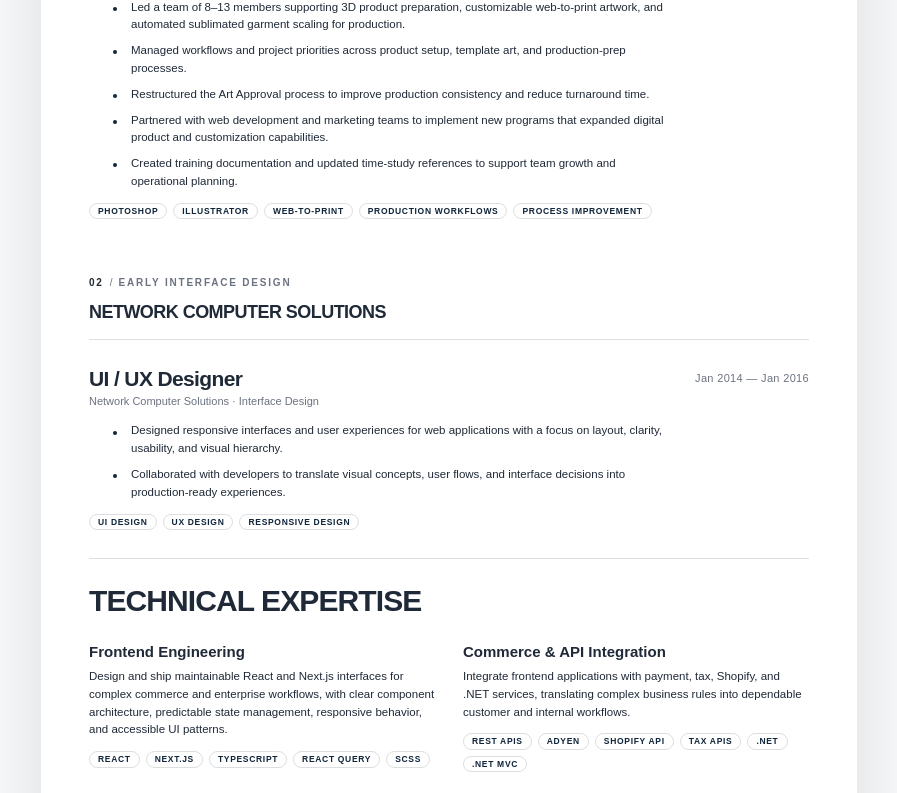
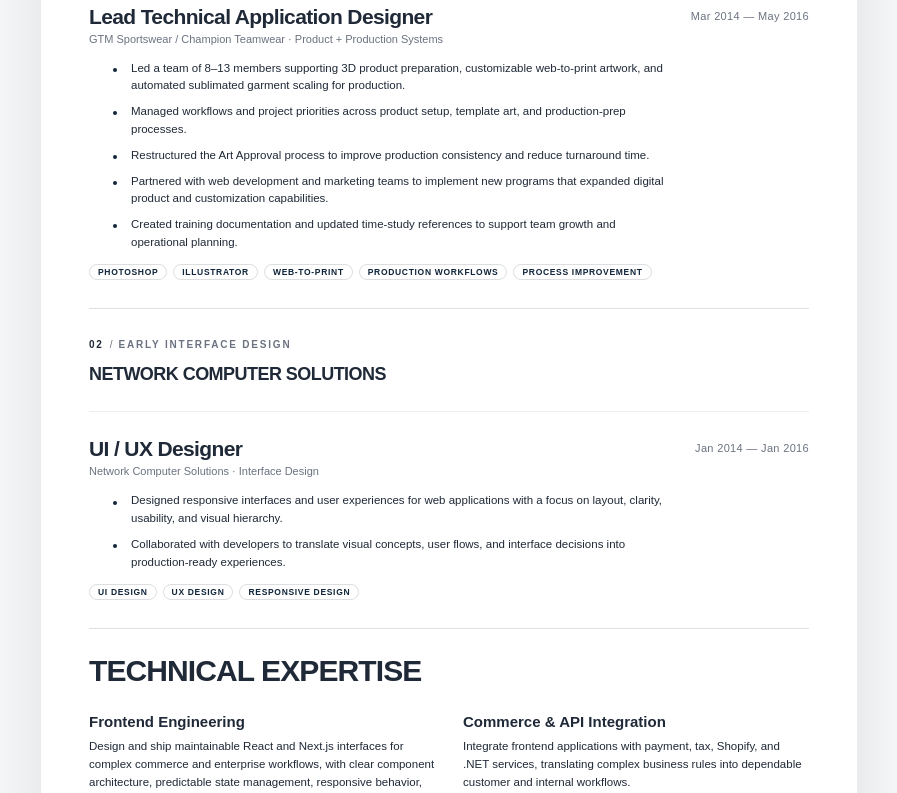
Before and after one commit to lanestrin/portfolio, a React (Vite) app: page /resume in a window 1280 px wide. Shown: the part 1460-2253 px from the top of the page, without its empty margins (191-1088 px from the left). Built offline with nearby package versions, Linux system fonts and the light colour scheme.

Commit message:
Update resume print organization divider

```diff
--- a/src/features/ResumePrint/ResumePrint.module.scss
+++ b/src/features/ResumePrint/ResumePrint.module.scss
@@ -31,8 +31,7 @@
     }
 }
 
-.eyebrow,
-.sectionTitle span {
+.eyebrow {
     display: block;
     margin-bottom: 10px;
     font-size: 11px;
@@ -97,16 +96,12 @@
 .stack {
     display: flex;
     flex-direction: column;
-    gap: 56px;
 }
 
-.organization {
-    break-inside: auto;
-    page-break-inside: auto;
-
-    &:last-child {
-        margin-bottom: 0;
-    }
+.organization + .organization {
+    margin-top: 28px;
+    padding-top: 28px;
+    border-top: 1px solid var(--color-primary-14);
 }
 
 .organizationIntro {
@@ -116,8 +111,6 @@
 
 .organizationHeader {
     margin-bottom: 28px;
-    padding-bottom: 18px;
-    border-bottom: 1px solid var(--color-primary-14);
 }
 
 .organizationMeta {
@@ -151,20 +144,17 @@
     display: flex;
     align-items: center;
     gap: 12px;
-
     margin: 0;
     padding: 0;
+    list-style: none;
 
-    list-style: none;
-}
-
-.organizationProgress li {
+    li {
         display: flex;
         align-items: center;
         gap: 12px;
     }
 
-.organizationProgress span {
+    span {
         font-family: "Roboto Condensed Variable", sans-serif;
         font-size: 18px;
         font-weight: 700;
@@ -172,6 +162,7 @@
         letter-spacing: -0.03em;
         text-transform: uppercase;
         white-space: nowrap;
+    }
 }
 
 .transitionIcon {
@@ -182,7 +173,6 @@
 .organizationSummary {
     max-width: 72%;
     margin: 14px 0 0;
-
     font-size: 11.5px;
     line-height: 1.6;
     color: var(--color-muted);
@@ -192,42 +182,30 @@
     margin-top: 26px;
     padding-top: 26px;
     border-top: 1px solid var(--color-primary-08);
-
     break-inside: avoid;
     page-break-inside: avoid;
-
-    &:first-of-type {
-        margin-top: 0;
-        padding-top: 0;
-        border-top: none;
-    }
 
     ul {
         margin: 0;
         padding-left: 1.5rem;
         list-style: none;
-
     }
 
     li {
+        position: relative;
         width: 80%;
-        position: relative;
+        margin-bottom: 8px;
         padding-left: 18px;
-        margin-bottom: 8px;
-
         font-size: 11.5px;
         line-height: 1.55;
 
         &::before {
             content: "";
-
             position: absolute;
+            top: 0.72em;
             left: 0;
-            top: 0.72em;
-
             width: 4px;
             height: 4px;
-
             border-radius: 50%;
             background: var(--color-primary);
         }
@@ -237,15 +215,12 @@
 .jobHeader {
     display: grid;
     grid-template-columns: 1fr auto;
+    align-items: start;
     gap: 20px;
-
-    align-items: start;
-
     margin-bottom: 12px;
 
     h3 {
         margin: 0;
-
         font-family: "Roboto Condensed Variable", sans-serif;
         font-size: 21px;
         line-height: 1;
@@ -254,7 +229,6 @@
 
     p {
         margin: 5px 0 0;
-
         font-size: 11px;
         line-height: 1.45;
         color: var(--color-muted);
@@ -262,13 +236,10 @@
 
     > span {
         margin-top: 2px;
-
         white-space: nowrap;
-
         font-size: 11px;
         font-weight: 500;
         letter-spacing: 0.03em;
-
         color: var(--color-muted);
     }
 }
@@ -281,16 +252,13 @@
 
     span {
         padding: 3px 8px;
-
         border: 1px solid rgba(23, 34, 40, 0.15);
         border-radius: 999px;
-
         font-size: 8.5px;
         font-weight: 700;
         line-height: 1;
         letter-spacing: 0.08em;
         text-transform: uppercase;
-
         color: var(--color-primary);
     }
 }
@@ -307,7 +275,6 @@
 
     h3 {
         margin: 0 0 8px;
-
         font-family: "Roboto Condensed Variable", sans-serif;
         font-size: 15px;
         line-height: 1.1;
@@ -315,7 +282,6 @@
 
     p {
         margin: 0;
-
         font-size: 11.5px;
         line-height: 1.55;
     }
@@ -325,25 +291,22 @@
     display: grid;
     grid-template-columns: 1fr 1fr;
     gap: 36px;
-
     break-inside: avoid;
     page-break-inside: avoid;
 
     .section {
+        padding-bottom: 0;
         border-bottom: 0;
-        padding-bottom: 0;
     }
 }
 
 .compactItem {
     margin-bottom: 18px;
-
     break-inside: avoid;
     page-break-inside: avoid;
 
     h3 {
         margin: 0 0 4px;
-
         font-family: "Roboto Condensed Variable", sans-serif;
         font-size: 15px;
         line-height: 1.1;
@@ -351,22 +314,18 @@
 
     p {
         margin: 0 0 4px;
-
         font-size: 11.5px;
         line-height: 1.45;
     }
 
     span {
         display: block;
-
         font-size: 11px;
         color: rgba(23, 34, 40, 0.6);
     }
 }
 
 @media print {
-
-
     .resumePrint {
         min-height: auto;
         padding: 0;
@@ -383,18 +342,8 @@
         display: block;
     }
 
-    .organization + .organization {
-        margin-top: 56px;
-        padding-bottom: 56px;
-    }
-
     .organizationHeader {
         break-after: avoid;
         page-break-after: avoid;
     }
-
-    .job {
-        break-inside: avoid;
-        page-break-inside: avoid;
 }
-}
```
Lines whose indentation alone changed are shown as unchanged.
